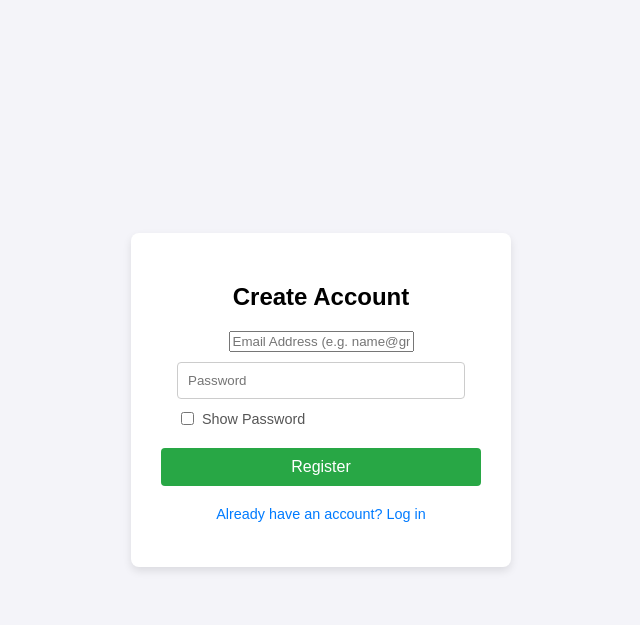
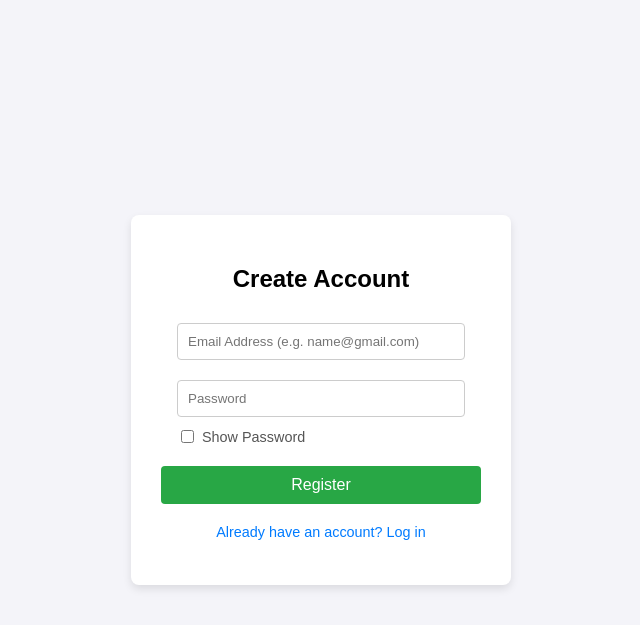
Before and after one commit to Eganw/FYP, a Flask app: page /register in a window 1280 px wide. Shown: the top 625 px of the page, without its empty margins (319-959 px from the left). Run offline with Flask 3, Linux system fonts and the light colour scheme.

```diff
--- a/templates/register.html
+++ b/templates/register.html
@@ -5,7 +5,7 @@
     <style>
         body { font-family: Arial, sans-serif; background-color: #f4f4f9; display: flex; justify-content: center; align-items: center; height: 100vh; margin: 0; }
         .card { background: white; padding: 30px; border-radius: 8px; box-shadow: 0 4px 8px rgba(0,0,0,0.1); width: 320px; text-align: center; }
-        input[type="text"], input[type="password"] { width: 90%; padding: 10px; margin: 10px 0; border: 1px solid #ccc; border-radius: 4px; box-sizing: border-box; }
+        input[type="email"], input[type="text"], input[type="password"] {width: 90%;padding: 10px;margin: 10px 0;border: 1px solid #ccc;border-radius: 4px; box-sizing: border-box;  }
         button { width: 100%; padding: 10px; background-color: #28a745; color: white; border: none; border-radius: 4px; cursor: pointer; margin-top: 10px; font-size: 16px; }
         button:hover { background-color: #218838; }
         .error { font-size: 0.9em; margin-bottom: 10px; }
```
